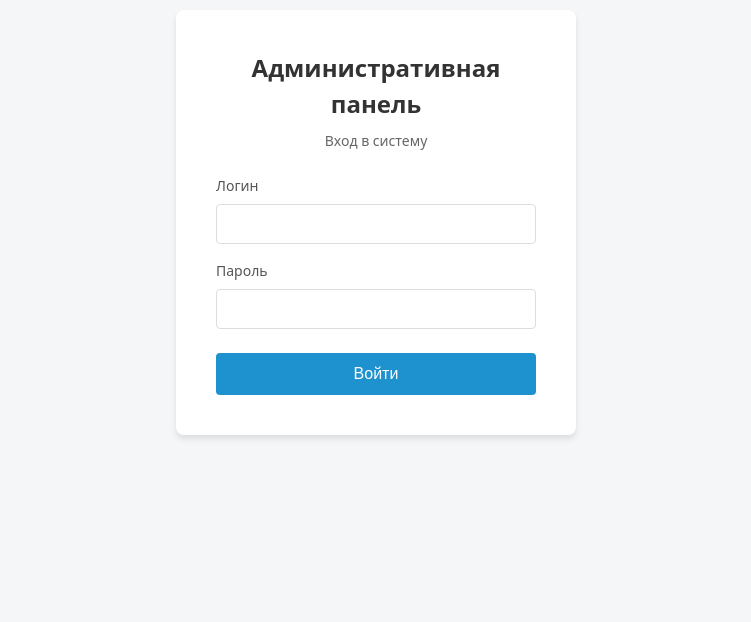
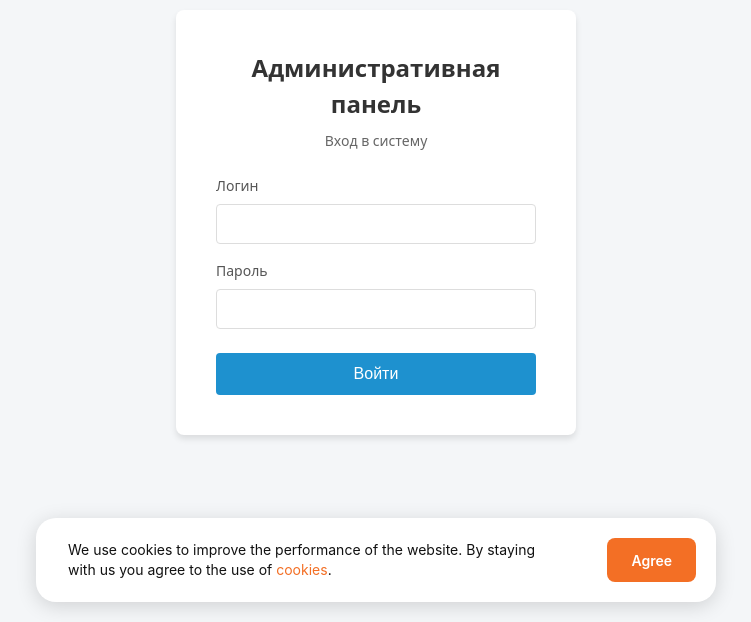
Before and after one commit to nucular2/nucularelectronics, a React (Vite) app in the folder frontend/: page /admin/login in a window 1280 px wide. Shown: the part 178-800 px from the top of the page, without its empty margins (264-1015 px from the left). Built offline with nearby package versions, Linux system fonts and the light colour scheme; no server answers.

Commit message:
feat: update Header dropdown and implement Cookie Banner

```diff
--- a/frontend/src/App.tsx
+++ b/frontend/src/App.tsx
@@ -40,6 +40,7 @@ import AdminReviews from './admin/pages/ReviewsManager';
 import { AuthProvider as AdminAuthProvider, ProtectedRoute as AdminProtectedRoute } from './admin/context/AuthContext';
 import { ProductProvider } from './context/ProductContext';
 import { ReviewsProvider } from './context/ReviewsContext';
+import CookieBanner from './components/CookieBanner';
 
 export default function App() {
   const location = useLocation();
@@ -119,6 +120,7 @@ export default function App() {
               <Route path="*" element={<Home />} />
             </Routes>
             {!isAdminRoute && location.pathname !== '/' && <Footer />}
+            <CookieBanner />
           </CartProvider>
           </ReviewsProvider>
         </ProductProvider>
--- /dev/null
+++ b/frontend/src/components/CookieBanner.tsx
@@ -0,0 +1,128 @@
+import { useState, useEffect } from 'react';
+
+export default function CookieBanner() {
+  const [isVisible, setIsVisible] = useState(false);
+  const [isMobile, setIsMobile] = useState(false);
+
+  useEffect(() => {
+    const mediaQuery = window.matchMedia('(max-width: 900px)');
+    const updateMatch = () => setIsMobile(mediaQuery.matches);
+    updateMatch();
+    mediaQuery.addEventListener('change', updateMatch);
+    return () => mediaQuery.removeEventListener('change', updateMatch);
+  }, []);
+
+  useEffect(() => {
+    // Check if user has already agreed to cookies
+    const hasAgreed = localStorage.getItem('cookieConsent');
+    if (!hasAgreed) {
+      // Show banner after a small delay for better UX
+      const timer = setTimeout(() => {
+        setIsVisible(true);
+      }, 1000);
+      return () => clearTimeout(timer);
+    }
+  }, []);
+
+  const handleAgree = () => {
+    localStorage.setItem('cookieConsent', 'true');
+    setIsVisible(false);
+  };
+
+  if (!isVisible) return null;
+
+  if (isMobile) {
+    return (
+      <div style={{
+        position: 'fixed',
+        bottom: '0',
+        left: '0',
+        width: '100%',
+        padding: '24px 20px 40px',
+        backgroundColor: '#fff',
+        boxShadow: '0 -4px 20px rgba(0, 0, 0, 0.1)',
+        display: 'flex',
+        flexDirection: 'column',
+        gap: '24px',
+        zIndex: 9999,
+        boxSizing: 'border-box',
+        fontFamily: 'var(--font-family)',
+      }}>
+        <p style={{
+          margin: 0,
+          fontSize: '14px',
+          lineHeight: '1.5',
+          color: '#111',
+        }}>
+          We use cookies to improve the performance of the website. By staying with us you agree to the use of <span style={{ color: '#F36F25' }}>cookies</span>.
+        </p>
+        <button
+          onClick={handleAgree}
+          style={{
+            backgroundColor: '#F36F25',
+            color: '#fff',
+            border: 'none',
+            borderRadius: '8px',
+            width: '100%',
+            height: '48px',
+            fontSize: '16px',
+            fontWeight: 600,
+            cursor: 'pointer',
+            fontFamily: 'var(--font-family)',
+          }}
+        >
+          Agree
+        </button>
+      </div>
+    );
+  }
+
+  return (
+    <div style={{
+      position: 'fixed',
+      bottom: '20px',
+      left: '50%',
+      transform: 'translateX(-50%)',
+      width: '680px',
+      height: '84px',
+      padding: '20px 20px 20px 32px',
+      backgroundColor: '#fff',
+      borderRadius: '20px',
+      boxShadow: '0 4px 20px rgba(0, 0, 0, 0.15)',
+      display: 'flex',
+      alignItems: 'center',
+      justifyContent: 'space-between',
+      zIndex: 9999,
+      boxSizing: 'border-box',
+      fontFamily: 'var(--font-family)',
+    }}>
+      <p style={{
+        margin: 0,
+        fontSize: '14px',
+        lineHeight: '1.4',
+        color: '#111',
+        maxWidth: '480px'
+      }}>
+        We use cookies to improve the performance of the website. By staying with us you agree to the use of <span style={{ color: '#F36F25' }}>cookies</span>.
+      </p>
+      <button
+        onClick={handleAgree}
+        style={{
+          backgroundColor: '#F36F25',
+          color: '#fff',
+          border: 'none',
+          borderRadius: '8px',
+          padding: '0 24px',
+          height: '44px',
+          fontSize: '14px',
+          fontWeight: 600,
+          cursor: 'pointer',
+          fontFamily: 'var(--font-family)',
+          whiteSpace: 'nowrap'
+        }}
+      >
+        Agree
+      </button>
+    </div>
+  );
+}
--- a/frontend/src/components/Header.tsx
+++ b/frontend/src/components/Header.tsx
@@ -246,9 +246,7 @@ export default function Header({ variant = 'transparent' }: { variant?: 'transpa
                 On-board computer
               </a>
               <a href="/ulight-controller" className="dropdown-link" onClick={(e) => { e.preventDefault(); navigate('/ulight-controller'); setIsProductsOpen(false); }}>uLight controller</a>
-              <a href="#" className="dropdown-link">Motors</a>
-              <a href="#" className="dropdown-link">Bluetooth module with App</a>
-              <a href="#" className="dropdown-link soon">BMS (soon)</a>
+              <span className="dropdown-link soon">BMS (soon)</span>
             </div>
             <div className="dropdown-column">
               <h4 className="dropdown-title">Complete solutions</h4>
@@ -259,14 +257,9 @@ export default function Header({ variant = 'transparent' }: { variant?: 'transpa
               <a href="#" className="dropdown-link">For dual-motor scooters</a>
             </div>
             <div className="dropdown-column">
-              <h4 className="dropdown-title">E-go karts solutions</h4>
-              <a href="#" className="dropdown-link">Ready made go-kart</a>
-              <a href="#" className="dropdown-link">Conversion kits</a>
-            </div>
-            <div className="dropdown-column">
-              <h4 className="dropdown-title">Electric Watersports</h4>
-              <a href="#" className="dropdown-link">Electric Surfboards</a>
-              <a href="#" className="dropdown-link">Electric Jet Drive</a>
+              <h4 className="dropdown-title">Mobile App</h4>
+              <span className="dropdown-link soon">Bluetooth (soon)</span>
+              <span className="dropdown-link soon">Nucular App (soon)</span>
             </div>
           </div>
         </div>
--- a/frontend/src/index.css
+++ b/frontend/src/index.css
@@ -1564,18 +1564,18 @@ body.is-mobile .canbus-text {
 .dropdown-content {
   width: 100%;
   max-width: 100%;
-  height: 360px; /* Height as requested */
+  height: 360px;
   margin: 0;
   padding: 32px 250px;
   display: grid;
-  grid-template-columns: repeat(4, 1fr);
+  grid-template-columns: repeat(3, 1fr);
   gap: 0;
   box-sizing: border-box;
 }
 
 .dropdown-column {
   padding: 0 32px;
-  /* border-right: 1px solid #eee; */ /* Removing border as per clean design usually */
+  border-right: 1px solid #eee;
   display: flex;
   flex-direction: column;
   align-items: flex-start;
@@ -1592,10 +1592,10 @@ body.is-mobile .canbus-text {
 
 .dropdown-title {
   font-family: var(--font-family);
-  font-weight: 400;
+  font-weight: 700;
   font-size: 14px;
   line-height: 140%;
-  color: #999; /* Keeping title grey/distinct */
+  color: #999;
   margin-bottom: 24px;
 }
 
@@ -1609,6 +1609,12 @@ body.is-mobile .canbus-text {
   margin-bottom: 16px;
   transition: color 0.2s;
   display: block;
+}
+
+.dropdown-link.soon {
+  color: #ccc;
+  cursor: default;
+  pointer-events: none;
 }
 
 .dropdown-link:hover {
```
